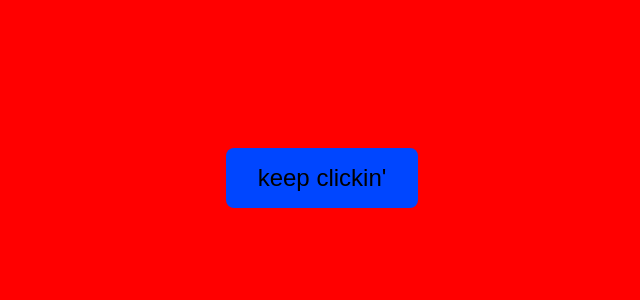
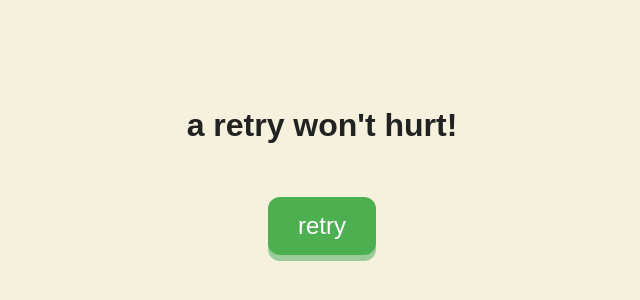
Before and after one commit to shantanuuchak/guess-clicks, a website built with Vite: page index.html in a window 1280 px wide. Shown: the part 222-522 px from the top of the page, without its empty margins (318-958 px from the left). Built offline with nearby package versions, Linux system fonts and the light colour scheme; a web font is replaced by a local one.

Commit message:
logic refactoring in promises

```diff
--- a/index.html
+++ b/index.html
@@ -8,7 +8,10 @@
   </head>
   <body>
     <main>
-      <button>keep clickin'</button>
+      <h1 class="title">hit the button for the next 7 seconds</h1>
+      <div class="pressed">
+        <button class="button">keep clickin'</button>
+      </div>
     </main>
 
     <script type="module" src="/src/main.ts"></script>
--- a/src/main.ts
+++ b/src/main.ts
@@ -1,25 +1,48 @@
 import './style.css'
 
 // DOM Targetting
-const main = document.querySelector('main')!;
+const main = document.querySelector('main');
+const title = document.querySelector('title');
+const titleEl = document.querySelector('.title');
 const userBtn = document.querySelector('button');
 
-
-userBtn?.addEventListener('click', () => {
-    userClicks += 1;
-    console.log("Secret value is:", secretValue)
-    console.log("User clicks are:", userClicks)
-})
-
 // === Game Logic ===
+function startGame() {
     const secretValue = 5;
     let userClicks = 0;
 
+    userBtn?.addEventListener('click', () => {
+        ++userClicks;
+    })
+
+    return new Promise((resolve, reject) => {
         setTimeout(() => {
             if (userClicks === secretValue) {
-        main.style.backgroundColor = 'green';
+                resolve();
             } else {
-        main.style.backgroundColor = 'red';
+                reject();
             }
 
         }, 5000)
+    })
+}
+
+function refreshGame(text = 'retry') {
+    userBtn.textContent = text;
+    userBtn?.addEventListener('click', () => {
+        location.reload()
+    })
+}
+
+startGame()
+    .then(() => {
+        title.textContent = "you gussed it right!"
+        titleEl.textContent = "you gussed it right!"
+        refreshGame('win again')
+    })
+    .catch(() => {
+        title.textContent = 'a retry won\'t hurt!'
+        titleEl.textContent = 'a retry won\'t hurt!'
+        refreshGame()
+
+    })
--- a/src/style.css
+++ b/src/style.css
@@ -47,6 +47,12 @@ main {
   display: flex;
   justify-content: center;
   align-items: center;
+  flex-direction: column;
+  gap: 3rem;
+}
+
+main h1 {
+  color: #222;
 }
 
 button {
@@ -58,3 +64,29 @@ button {
   border: none;
   cursor: pointer;
 }
+
+.pressed {
+  .button {
+    padding: 15px 30px;
+    font-size: 24px;
+    text-align: center;
+    cursor: pointer;
+    outline: none;
+    color: #fff;
+    background-color: #4caf50;
+    border: none;
+    border-radius: 12px;
+    box-shadow: 0 6px #9c9;
+    transition: 0.2s;
+
+    &:hover {
+      background-color: #3e8e41;
+    }
+
+    &:active {
+      background-color: #3e8e41;
+      box-shadow: 0 2px #696;
+      transform: translateY(4px);
+    }
+  }
+}
```
Lines whose indentation alone changed are shown as unchanged.
